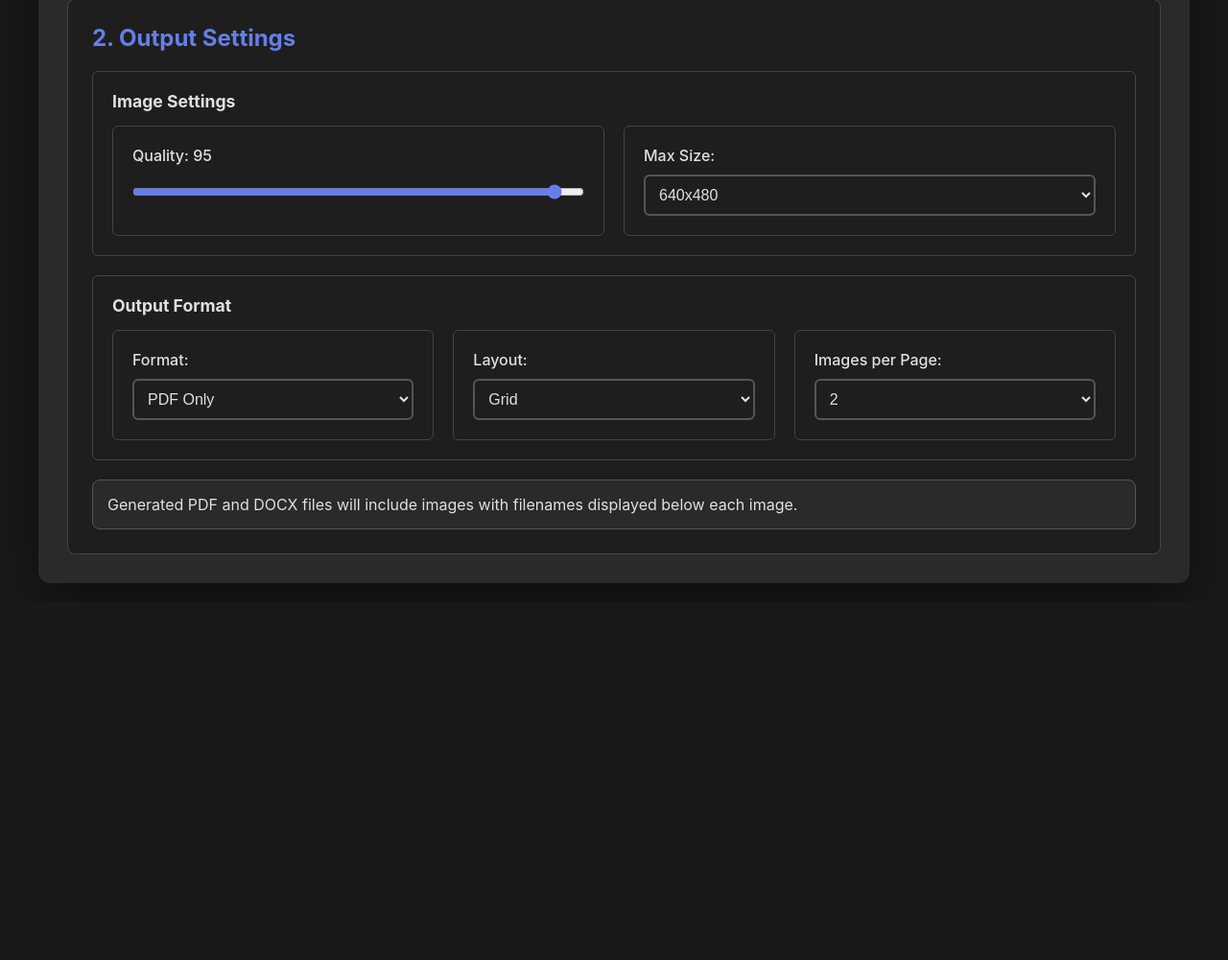
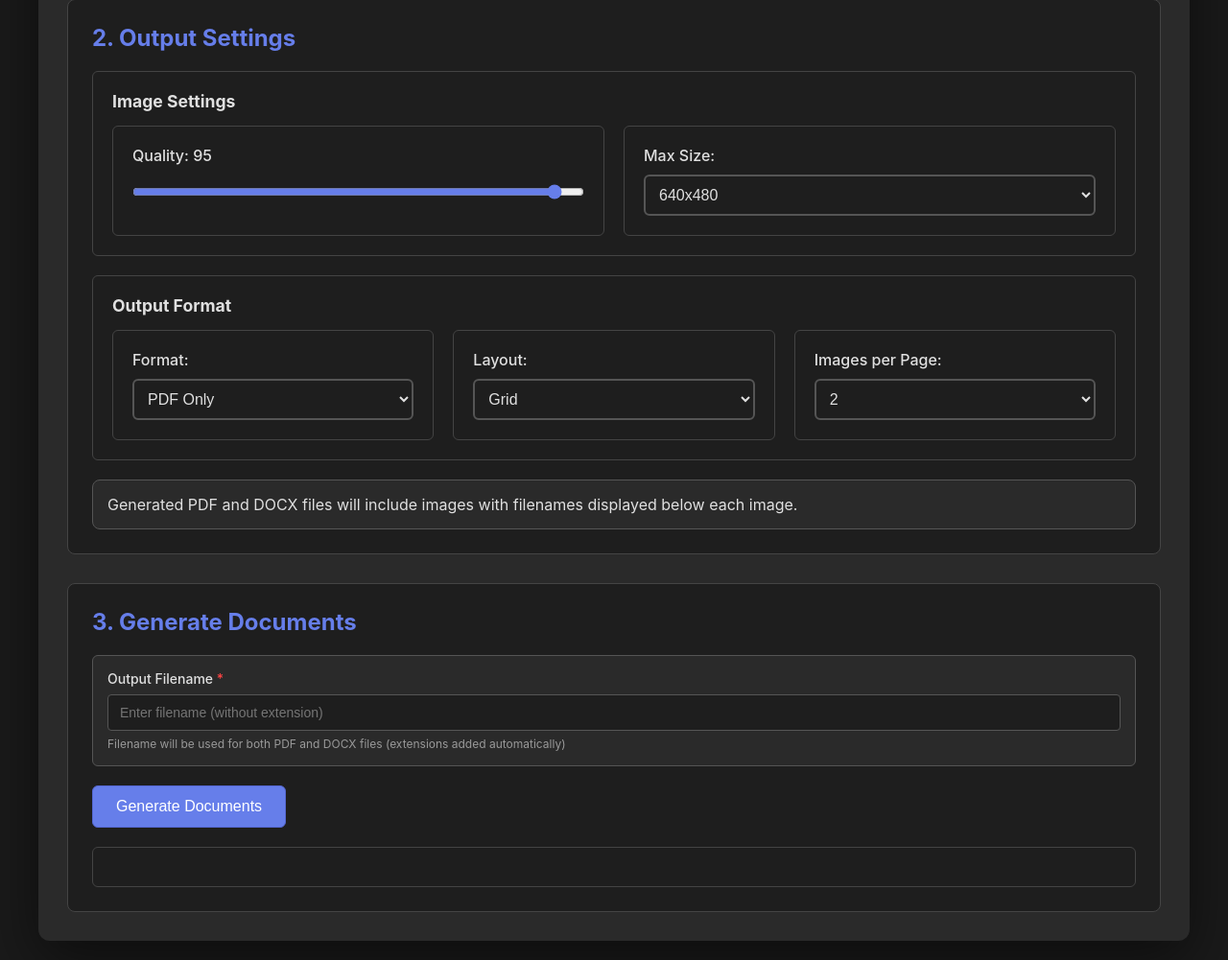
Before and after one commit to romdevuk/v2p-formatter, a Flask app: page /v2p-formatter/image-to-pdf in a window 1280 px wide. Shown: the part 696-1697 px from the top of the page at 96% size. Before the commit the page ends 1304 px from the top, so only its background shows below. Run offline with Flask 3, Linux system fonts and the light colour scheme; parts of the project's set-up code (start-up, migrations or seed data) failed here and were passed over; some libraries are stand-ins or nearby versions.

Commit message:
1.5.1 Enhance Image to PDF Module: Added mandatory filename input with validation and sanitization, introduced a reset selection button, ensured visibility of the document generation section, and fixed scroll position and image sequence order issues.

```diff
--- a/app/routes.py
+++ b/app/routes.py
@@ -1882,7 +1882,27 @@ def generate_image_documents():
             # Fallback: use first image's directory
             output_dir = Path(validated_paths[0]).parent
 
-        output_base_name = 'images_document'
+        # Get filename from request (mandatory)
+        filename = data.get('filename', '').strip()
+        if not filename:
+            return jsonify({
+                'success': False,
+                'error': 'Filename is required'
+            }), 400
+
+        # Sanitize filename: remove invalid characters
+        import re
+        filename = re.sub(r'[<>:"/\\|?*\x00-\x1f]', '_', filename)
+        # Remove leading/trailing dots and spaces
+        filename = re.sub(r'^[.\s]+|[.\s]+$', '', filename)
+
+        if not filename:
+            return jsonify({
+                'success': False,
+                'error': 'Filename contains only invalid characters'
+            }), 400
+
+        output_base_name = filename
 
         results = {}
 
--- a/templates/image_to_pdf.html
+++ b/templates/image_to_pdf.html
@@ -57,6 +57,9 @@
                 <div id="selectionCountBadge" style="display: none; padding: 6px 12px; background: #667eea; color: white; border-radius: 20px; font-weight: bold; font-size: 14px;">
                     <span id="selectionCount">0</span> image(s) selected
                 </div>
+
+                <!-- Reset Selection Button -->
+                <button id="resetSelectionBtn" class="btn btn-secondary" style="display: none; padding: 6px 12px; font-size: 13px; background: #4a2a2a; border-color: #6a3a3a; color: #ff9999;">Reset Selection</button>
 
                 <!-- Layout Options -->
                 <div style="display: flex; align-items: center; gap: 10px; margin-left: auto;">
@@ -160,8 +163,23 @@
     </section>
 
     <!-- Processing Section -->
-    <section class="processing-section" id="processingSection" style="display: none;">
+    <section class="processing-section" id="processingSection">
         <h2>3. Generate Documents</h2>
+
+        <!-- Filename Input -->
+        <div style="margin-bottom: 20px; padding: 15px; background: #2a2a2a; border-radius: 6px; border: 1px solid #555;">
+            <label for="outputFilename" style="display: block; color: #e0e0e0; font-size: 14px; font-weight: 500; margin-bottom: 8px;">
+                Output Filename <span style="color: #f44;">*</span>
+            </label>
+            <input type="text"
+                   id="outputFilename"
+                   placeholder="Enter filename (without extension)"
+                   style="width: 100%; padding: 10px 12px; background: #1e1e1e; color: #e0e0e0; border: 1px solid #555; border-radius: 4px; font-size: 14px; box-sizing: border-box;">
+            <p style="color: #999; font-size: 12px; margin-top: 6px; margin-bottom: 0;">
+                Filename will be used for both PDF and DOCX files (extensions added automatically)
+            </p>
+        </div>
+
         <div class="action-buttons">
             <button class="btn btn-primary" id="generateDocumentsBtn" type="button">Generate Documents</button>
         </div>
@@ -299,6 +317,11 @@ function loadImages() {
 // Render image list with folder structure
 function renderImageList(images) {
     const container = document.getElementById('fileTreeContent');
+    const scrollContainer = document.getElementById('fileTree');
+
+    // Save scroll position before re-rendering
+    const scrollTop = scrollContainer ? scrollContainer.scrollTop : 0;
+    const scrollLeft = scrollContainer ? scrollContainer.scrollLeft : 0;
 
     if (!images || images.length === 0) {
         container.innerHTML = '<p style="text-align: center; color: #999; padding: 20px;">No images found</p>';
@@ -370,6 +393,15 @@ function renderImageList(images) {
     html += '</div>'; // Close grid container
 
     container.innerHTML = html;
+
+    // Restore scroll position after DOM update
+    if (scrollContainer) {
+        // Use requestAnimationFrame to ensure DOM has been rendered
+        requestAnimationFrame(() => {
+            scrollContainer.scrollTop = scrollTop;
+            scrollContainer.scrollLeft = scrollLeft;
+        });
+    }
 }
 
 // Render folder with images in 3-column grid
@@ -514,6 +546,12 @@ function updateSelectionUI() {
         }
     }
 
+    // Show/hide reset selection button
+    const resetSelectionBtn = document.getElementById('resetSelectionBtn');
+    if (resetSelectionBtn) {
+        resetSelectionBtn.style.display = count > 0 ? 'block' : 'none';
+    }
+
     if (orderControls) {
         orderControls.style.display = count > 0 ? 'flex' : 'none';
     }
@@ -523,10 +561,7 @@ function updateSelectionUI() {
     }
 
     // Output settings always visible (no need to hide)
-    // Processing section only shown if images selected
-    if (processingSection) {
-        processingSection.style.display = count > 0 ? 'block' : 'none';
-    }
+    // Processing section always visible (no need to hide)
 
     // Update batch indicator
     const batchIndicator = document.getElementById('batchSettingsIndicator');
@@ -597,6 +632,21 @@ function resetOrder() {
     renderImageList(window.appData.availableImages);
 }
 
+// Reset selection - clear all selected images
+function resetSelection() {
+    // Clear all selected images and order
+    window.appData.selectedImages = [];
+    window.appData.imageOrder = [];
+
+    // Re-render to remove selection indicators
+    if (window.appData.availableImages && window.appData.availableImages.length > 0) {
+        renderImageList(window.appData.availableImages);
+    }
+
+    // Update UI (this will hide badges, buttons, etc.)
+    updateSelectionUI();
+}
+
 // Utility function
 function escapeHtml(text) {
     const div = document.createElement('div');
@@ -619,6 +669,11 @@ document.addEventListener('DOMContentLoaded', function() {
 
     if (resetOrderBtn) {
         resetOrderBtn.addEventListener('click', resetOrder);
+    }
+
+    const resetSelectionBtn = document.getElementById('resetSelectionBtn');
+    if (resetSelectionBtn) {
+        resetSelectionBtn.addEventListener('click', resetSelection);
     }
 
     // Thumbnails per row selector
@@ -665,6 +720,36 @@ function generateImageDocuments() {
         return;
     }
 
+    // Get and validate filename (mandatory)
+    const filenameInput = document.getElementById('outputFilename');
+    if (!filenameInput) {
+        alert('Filename input not found');
+        return;
+    }
+
+    let filename = filenameInput.value.trim();
+    if (!filename) {
+        alert('Please enter a filename');
+        filenameInput.focus();
+        return;
+    }
+
+    // Sanitize filename: remove invalid characters
+    filename = filename.replace(/[<>:"/\\|?*\x00-\x1f]/g, '_');
+    // Remove leading/trailing dots and spaces
+    filename = filename.replace(/^[.\s]+|[.\s]+$/g, '');
+
+    if (filename.length === 0) {
+        alert('Filename contains only invalid characters. Please enter a valid filename.');
+        filenameInput.focus();
+        return;
+    }
+
+    // Update input with sanitized value
+    if (filename !== filenameInput.value.trim()) {
+        filenameInput.value = filename;
+    }
+
     // Get settings
     const quality = parseInt(document.getElementById('qualitySlider').value) || 95;
     const maxSize = document.getElementById('resolutionSelect').value || '640x480';
@@ -672,14 +757,19 @@ function generateImageDocuments() {
     const layout = document.getElementById('layoutSelect').value || 'grid';
     const imagesPerPage = parseInt(document.getElementById('imagesPerPage').value) || 2;
 
-    // Use custom order if available, otherwise use selection order
-    const imageOrder = window.appData.imageOrder && window.appData.imageOrder.length > 0
-        ? window.appData.imageOrder
-        : selectedImages.map(img => img.path);
+    // Sort selected images by sequence number to ensure correct order (1, 2, 3...)
+    const sortedSelectedImages = [...selectedImages].sort((a, b) => {
+        const seqA = a.sequence || 999999; // Put items without sequence at the end
+        const seqB = b.sequence || 999999;
+        return seqA - seqB;
+    });
+
+    // Use sequence-based order
+    const imageOrder = sortedSelectedImages.map(img => img.path);
 
     const imagePaths = imageOrder;
     const imageNames = imageOrder.map(path => {
-        const img = selectedImages.find(i => i.path === path);
+        const img = sortedSelectedImages.find(i => i.path === path) || selectedImages.find(i => i.path === path);
         if (img) {
             // Remove extension from filename
             const name = img.name;
@@ -688,15 +778,15 @@ function generateImageDocuments() {
         }
         // Fallback: extract from path
         const pathParts = path.split('/');
-        const filename = pathParts[pathParts.length - 1];
-        const lastDot = filename.lastIndexOf('.');
-        return lastDot > 0 ? filename.substring(0, lastDot) : filename;
+        const imgFilename = pathParts[pathParts.length - 1];
+        const lastDot = imgFilename.lastIndexOf('.');
+        return lastDot > 0 ? imgFilename.substring(0, lastDot) : imgFilename;
     });
 
     // Show progress
-    const progressContainer = document.getElementById('progressContainer');
-    const progressFill = document.getElementById('progressFill');
-    const progressText = document.getElementById('progressText');
+    const progressContainer = document.getElementById('batchProgressContainer');
+    const progressFill = document.getElementById('batchProgressFill');
+    const progressText = document.getElementById('batchProgressText');
     const resultsDiv = document.getElementById('results');
 
     progressContainer.style.display = 'block';
@@ -704,11 +794,14 @@ function generateImageDocuments() {
     progressText.textContent = 'Generating documents...';
     resultsDiv.innerHTML = '';
 
-    // Disable button
-    const generateBtn = document.getElementById('generateOutputBtn');
+    // Disable button and filename input
+    const generateBtn = document.getElementById('generateDocumentsBtn');
     if (generateBtn) {
         generateBtn.disabled = true;
         generateBtn.textContent = 'Generating...';
+    }
+    if (filenameInput) {
+        filenameInput.disabled = true;
     }
 
     // Get qualification and learner for output folder
@@ -728,7 +821,8 @@ function generateImageDocuments() {
             layout: layout,
             images_per_page: imagesPerPage,
             qualification: qualification,
-            learner: learner
+            learner: learner,
+            filename: filename
         })
     })
     .then(r => r.json())
@@ -764,10 +858,13 @@ function generateImageDocuments() {
             resultsDiv.innerHTML = `<div style="padding: 20px; background: #4a2a2a; border-radius: 6px; margin-top: 20px; color: #f44;">❌ Error: ${data.error || 'Unknown error'}</div>`;
         }
 
-        // Re-enable button
+        // Re-enable button and filename input
         if (generateBtn) {
             generateBtn.disabled = false;
             generateBtn.textContent = 'Generate Documents';
+        }
+        if (filenameInput) {
+            filenameInput.disabled = false;
         }
     })
     .catch(err => {
@@ -775,10 +872,13 @@ function generateImageDocuments() {
         if (progressText) progressText.textContent = 'Error occurred';
         resultsDiv.innerHTML = `<div style="padding: 20px; background: #4a2a2a; border-radius: 6px; margin-top: 20px; color: #f44;">❌ Error: ${err.message}</div>`;
 
-        // Re-enable button
+        // Re-enable button and filename input
         if (generateBtn) {
             generateBtn.disabled = false;
             generateBtn.textContent = 'Generate Documents';
+        }
+        if (filenameInput) {
+            filenameInput.disabled = false;
         }
     });
 }
```
Also changed, not shown: CHANGELOG.md, 2 other files.
